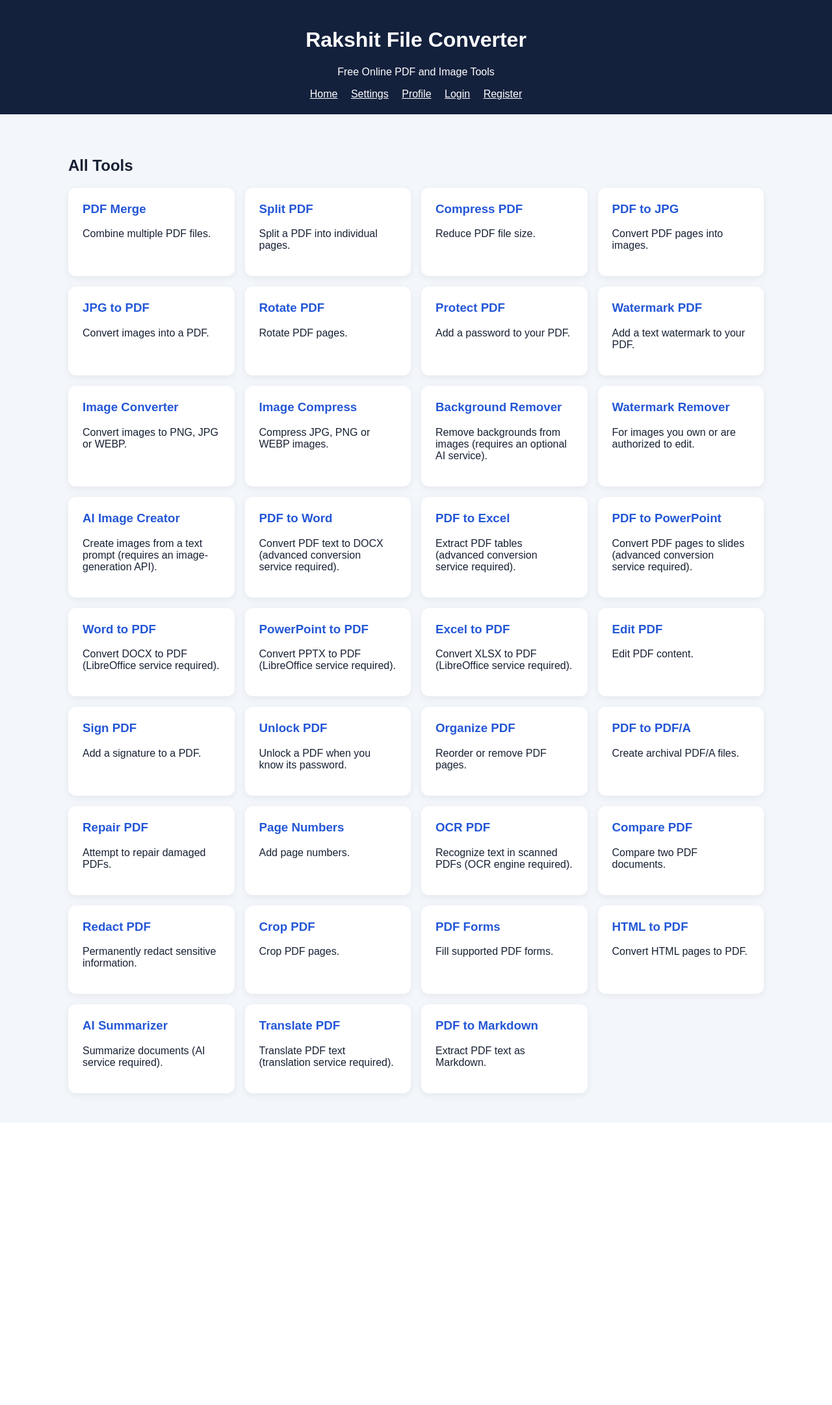
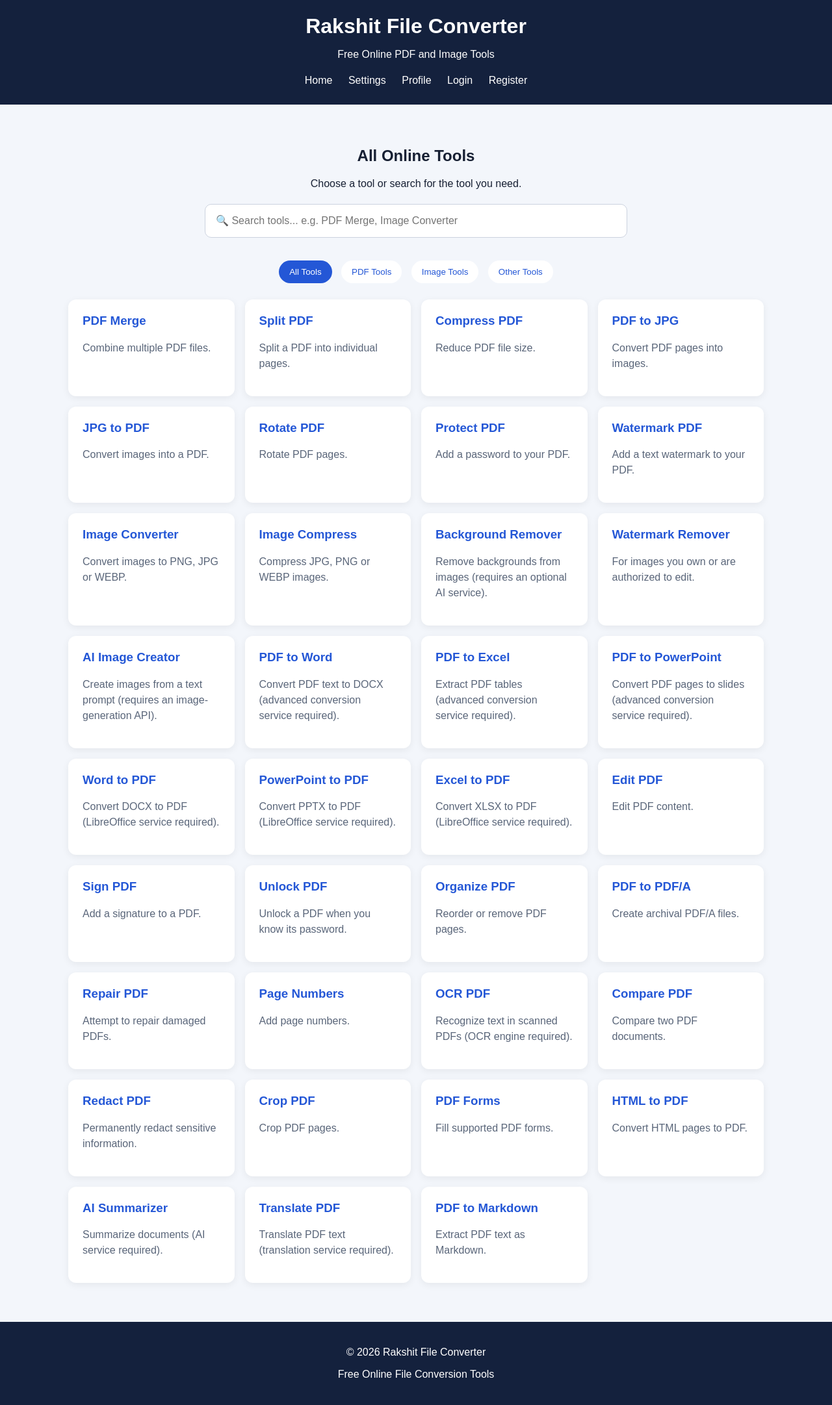
Before and after one commit to rakshitbaniya-cyber/rakshit-file-converter, a Flask app: page / in a window 1280 px wide. Shown: the whole page at 65% size. Before the commit the page ends 1695 px from the top, so only its background shows below. Run offline with Flask 3, Linux system fonts and the light colour scheme.

Commit message:
Update home.html

```diff
--- a/templates/home.html
+++ b/templates/home.html
@@ -4,31 +4,106 @@
 <head>
     <meta charset="UTF-8">
     <meta name="viewport" content="width=device-width, initial-scale=1.0">
-    <title>Rakshit File Converter</title>
+
+    <title>Rakshit File Converter - Free Online Tools</title>
+
+    <meta name="description" content="Use free online PDF and image tools with Rakshit File Converter.">
+
     <style>
-        * { box-sizing: border-box; }
+        * {
+            box-sizing: border-box;
+        }
+
         body {
             margin: 0;
             font-family: Arial, sans-serif;
             background: #f3f6fb;
             color: #172033;
         }
+
         header {
             background: #14213d;
             color: white;
             padding: 22px;
             text-align: center;
         }
+
+        header h1 {
+            margin: 0;
+        }
+
+        nav {
+            margin-top: 16px;
+        }
+
+        nav a {
+            color: white;
+            margin: 6px 10px;
+            text-decoration: none;
+            display: inline-block;
+        }
+
+        nav a:hover {
+            text-decoration: underline;
+        }
+
         main {
             max-width: 1100px;
             margin: 30px auto;
             padding: 15px;
         }
+
+        .welcome {
+            text-align: center;
+            margin-bottom: 30px;
+        }
+
+        .search-box {
+            max-width: 650px;
+            margin: 22px auto;
+        }
+
+        #toolSearch {
+            width: 100%;
+            padding: 16px;
+            border: 1px solid #ccd3df;
+            border-radius: 10px;
+            font-size: 16px;
+            outline: none;
+        }
+
+        #toolSearch:focus {
+            border-color: #2457d6;
+            box-shadow: 0 0 0 3px #2457d620;
+        }
+
+        .category {
+            text-align: center;
+            margin: 20px 0;
+        }
+
+        .category button {
+            padding: 10px 16px;
+            margin: 5px;
+            border: 0;
+            border-radius: 20px;
+            background: white;
+            color: #2457d6;
+            cursor: pointer;
+        }
+
+        .category button.active,
+        .category button:hover {
+            background: #2457d6;
+            color: white;
+        }
+
         .tools {
             display: grid;
             grid-template-columns: repeat(auto-fit, minmax(220px, 1fr));
             gap: 16px;
         }
+
         .tool {
             background: white;
             padding: 22px;
@@ -36,36 +111,199 @@
             text-decoration: none;
             color: #172033;
             box-shadow: 0 3px 12px #00000010;
+            transition: 0.2s;
         }
-        .tool:hover { background: #eaf1ff; }
-        .tool h3 { margin-top: 0; color: #2457d6; }
-        nav { margin-top: 12px; }
-        nav a { color: white; margin: 0 8px; }
+
+        .tool:hover {
+            background: #eaf1ff;
+            transform: translateY(-3px);
+        }
+
+        .tool h3 {
+            margin-top: 0;
+            color: #2457d6;
+        }
+
+        .tool p {
+            line-height: 1.5;
+            color: #596579;
+        }
+
+        .no-results {
+            display: none;
+            text-align: center;
+            padding: 30px;
+            background: white;
+            border-radius: 10px;
+        }
+
+        footer {
+            margin-top: 45px;
+            padding: 22px;
+            text-align: center;
+            background: #14213d;
+            color: white;
+        }
+
+        footer a {
+            color: white;
+        }
+
+        @media (max-width: 500px) {
+            header {
+                padding: 18px 10px;
+            }
+
+            nav a {
+                margin: 7px;
+            }
+
+            .tools {
+                grid-template-columns: 1fr;
+            }
+        }
     </style>
 </head>
+
 <body>
+
 <header>
     <h1>Rakshit File Converter</h1>
     <p>Free Online PDF and Image Tools</p>
+
     <nav>
         <a href="/">Home</a>
         <a href="/settings">Settings</a>
         <a href="/profile">Profile</a>
-        <a href="/login">Login</a>
-        <a href="/register">Register</a>
+
+        {% if current_user %}
+            <a href="/logout">Logout</a>
+        {% else %}
+            <a href="/login">Login</a>
+            <a href="/register">Register</a>
+        {% endif %}
     </nav>
 </header>
 
 <main>
-    <h2>All Tools</h2>
-    <div class="tools">
+
+    <section class="welcome">
+        <h2>All Online Tools</h2>
+        <p>Choose a tool or search for the tool you need.</p>
+
+        <div class="search-box">
+            <input
+                type="search"
+                id="toolSearch"
+                placeholder="🔍 Search tools... e.g. PDF Merge, Image Converter"
+                aria-label="Search tools"
+            >
+        </div>
+    </section>
+
+    <div class="category">
+        <button class="active" data-category="all">All Tools</button>
+        <button data-category="pdf">PDF Tools</button>
+        <button data-category="image">Image Tools</button>
+        <button data-category="other">Other Tools</button>
+    </div>
+
+    <div class="tools" id="toolsContainer">
+
         {% for tool in tools %}
-        <a class="tool" href="/tools/{{ tool[1] }}">
+
+        <a
+            class="tool"
+            href="/tools/{{ tool[1] }}"
+            data-name="{{ tool[0]|lower }}"
+            data-description="{{ tool[2]|lower }}"
+            data-slug="{{ tool[1] }}"
+        >
             <h3>{{ tool[0] }}</h3>
             <p>{{ tool[2] }}</p>
         </a>
+
         {% endfor %}
+
     </div>
+
+    <div class="no-results" id="noResults">
+        <h3>No tools found</h3>
+        <p>Try another search keyword.</p>
+    </div>
+
 </main>
+
+<footer>
+    <p>© 2026 Rakshit File Converter</p>
+    <p>Free Online File Conversion Tools</p>
+</footer>
+
+<script>
+    const searchInput = document.getElementById("toolSearch");
+    const toolCards = document.querySelectorAll(".tool");
+    const categoryButtons = document.querySelectorAll(".category button");
+    const noResults = document.getElementById("noResults");
+
+    let selectedCategory = "all";
+
+    function filterTools() {
+        const search = searchInput.value.toLowerCase().trim();
+        let visibleCount = 0;
+
+        toolCards.forEach(card => {
+            const name = card.dataset.name;
+            const description = card.dataset.description;
+            const slug = card.dataset.slug;
+
+            const searchMatch =
+                name.includes(search) ||
+                description.includes(search) ||
+                slug.includes(search);
+
+            let categoryMatch = true;
+
+            if (selectedCategory === "pdf") {
+                categoryMatch = slug.includes("pdf") ||
+                    slug.includes("word-to-pdf") ||
+                    slug.includes("excel-to-pdf") ||
+                    slug.includes("powerpoint-to-pdf");
+            } else if (selectedCategory === "image") {
+                categoryMatch = slug.includes("image") ||
+                    slug.includes("jpg");
+            } else if (selectedCategory === "other") {
+                categoryMatch = !slug.includes("pdf") &&
+                    !slug.includes("image") &&
+                    !slug.includes("jpg");
+            }
+
+            if (searchMatch && categoryMatch) {
+                card.style.display = "";
+                visibleCount++;
+            } else {
+                card.style.display = "none";
+            }
+        });
+
+        noResults.style.display =
+            visibleCount === 0 ? "block" : "none";
+    }
+
+    searchInput.addEventListener("input", filterTools);
+
+    categoryButtons.forEach(button => {
+        button.addEventListener("click", () => {
+            categoryButtons.forEach(btn =>
+                btn.classList.remove("active")
+            );
+
+            button.classList.add("active");
+            selectedCategory = button.dataset.category;
+
+            filterTools();
+        });
+    });
+</script>
+
 </body>
 </html>
```
